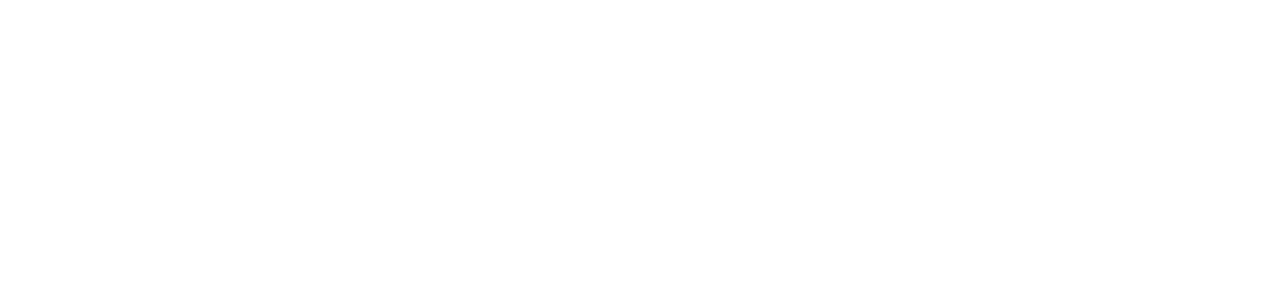
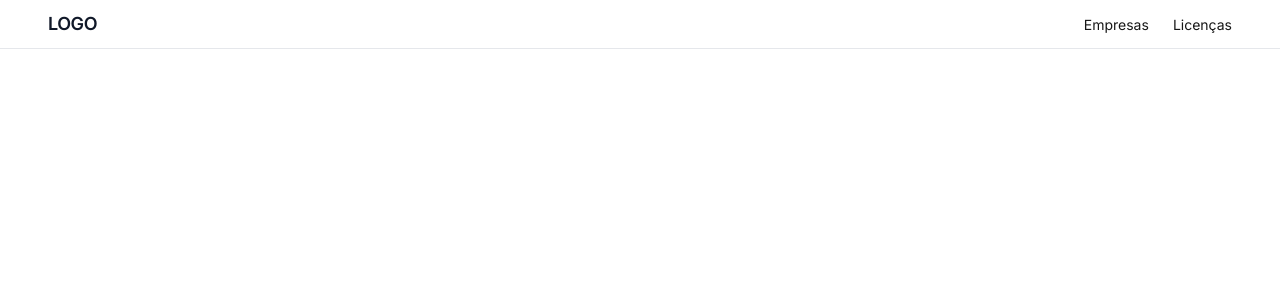
Before and after one commit to ArthurMueller31/desafio-ambisis, a Next.js app: page / in a window 1280 px wide. Shown: the top 300 px of the page. Built offline with nearby package versions, Linux system fonts and the light colour scheme.

Commit message:
Add fixed navbar

```diff
--- /dev/null
+++ b/src/app/_components/Global/Navbar.tsx
@@ -0,0 +1,38 @@
+import Link from "next/link";
+
+export default function Navbar() {
+  return (
+    <>
+      <header className="fixed inset-x-0 top-0 z-50 border-b border-gray-200 bg-transparent">
+        {/* Container controla o espaçamento lateral para toda a largura do conteúdo */}
+        <div className="max-w-7xl mx-auto px-6 sm:px-8 lg:px-12 h-12 flex items-center justify-between">
+          {/* Logo: se quiser margem extra só no logo, adicione ml-4 mr-6 por exemplo */}
+          <Link
+            href="/"
+            className="text-gray-900 font-semibold text-lg tracking-tight"
+          >
+            LOGO
+          </Link>
+
+          {/* Exemplos de links (desktop) */}
+          <nav>
+            <ul className="hidden md:flex items-center gap-6">
+              <li>
+                <Link href="/empresas" className="text-sm hover:underline">
+                  Empresas
+                </Link>
+              </li>
+              <li>
+                <Link href="/sobre" className="text-sm hover:underline">
+                  Licenças
+                </Link>
+              </li>
+            </ul>
+          </nav>
+        </div>
+      </header>
+
+      <div className="h-14"></div>
+    </>
+  );
+}
--- a/src/app/layout.tsx
+++ b/src/app/layout.tsx
@@ -1,6 +1,7 @@
 import type { Metadata } from "next";
 import { Inter } from "next/font/google";
 import "./globals.css";
+import Navbar from "./_components/Global/Navbar";
 
 const interFont = Inter({
   variable: "--font-inter",
@@ -8,7 +9,7 @@
 });
 
 export const metadata: Metadata = {
-  title: "Create Next App",
+  title: "Desafio Ambisis",
   description: "Generated by create next app"
 };
 
@@ -18,8 +19,11 @@
   children: React.ReactNode;
 }>) {
   return (
-    <html lang="en">
-      <body className={`${interFont.variable} antialiased`}>{children}</body>
+    <html lang="pt-BR">
+      <body className={`${interFont.variable} antialiased`}>
+        <Navbar />
+        {children}
+      </body>
     </html>
   );
 }
```
Also changed, not shown: 1 other file (tests, documents, lock files or other folders).
